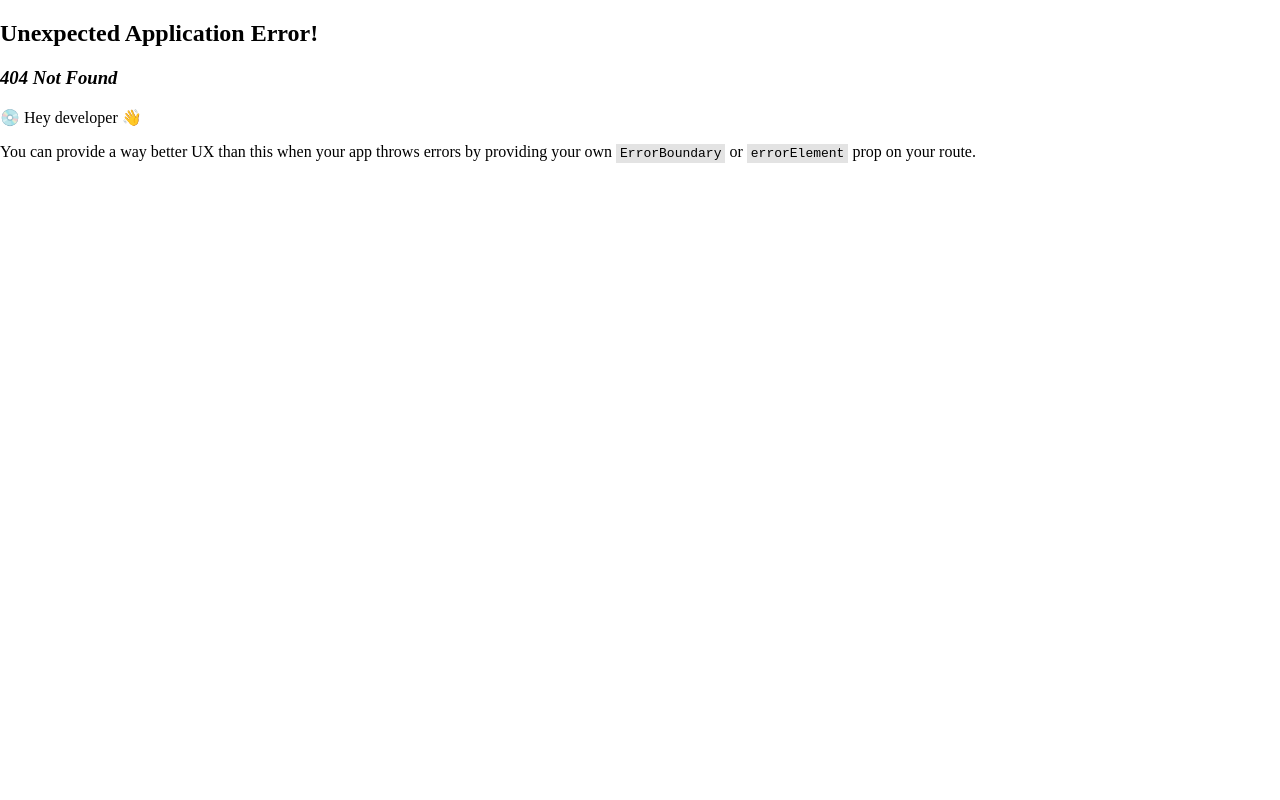
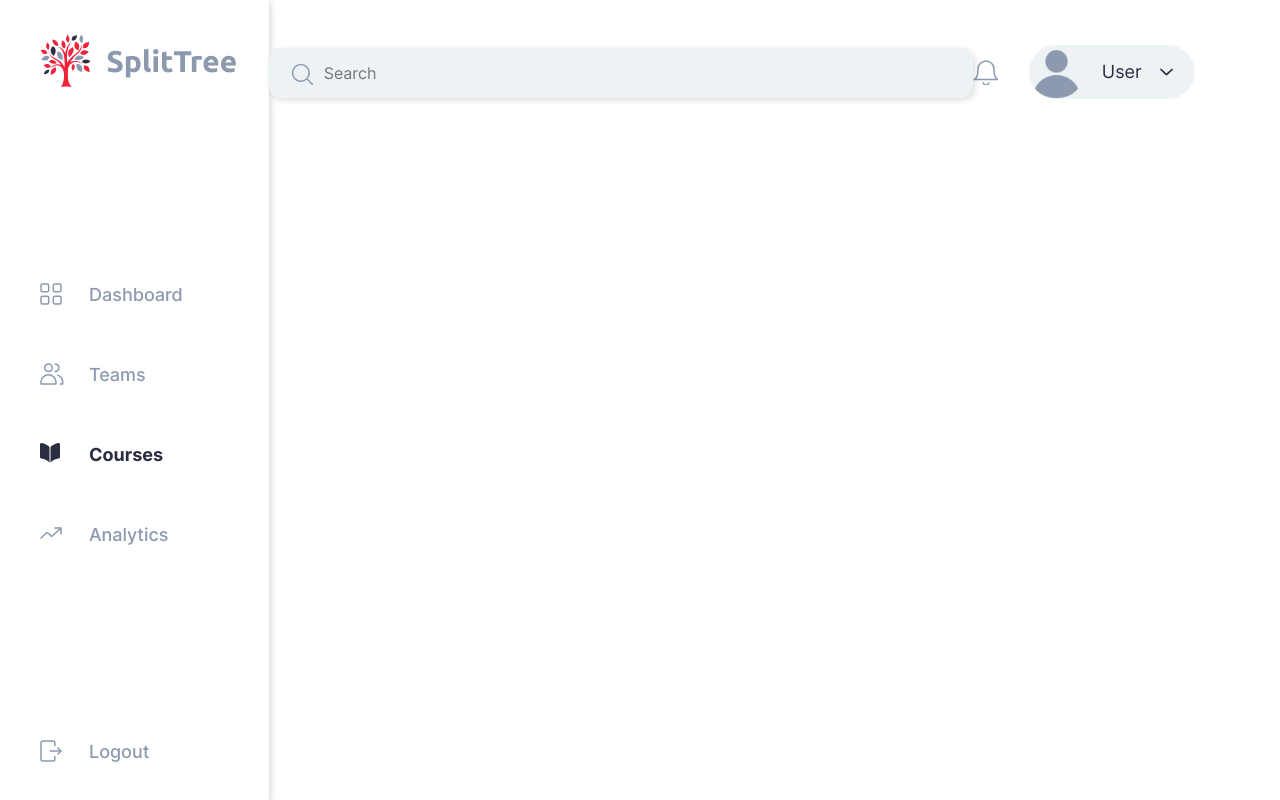
Before and after one commit to dbaric99/SplitTree, a React (Vite) app in the folder apps/client/: page /admin/courses in a window 1280 px wide. Before the commit this address had no page. Built offline with nearby package versions, Linux system fonts and the light colour scheme.

Commit message:
Added layout route

```diff
--- a/apps/client/src/components/Router.jsx
+++ b/apps/client/src/components/Router.jsx
@@ -3,23 +3,30 @@ import {
   createRoutesFromElements,
   RouterProvider,
   Route,
-} from 'react-router-dom';
-import { LoginPage } from '../pages/LoginPage';
-import { AdminDashboard } from '../pages/admin/DashboardPage';
+} from "react-router-dom";
+import { LoginPage } from "../pages/LoginPage";
+import { AdminDashboard } from "../pages/admin/DashboardPage";
+import { Error404 } from "../pages/routing";
+import { TeamsPage } from "../pages/admin/TeamsPage";
+import { CoursesPage } from "../pages/admin/CoursesPage";
+import { AdminLayout } from "./layouts";
 
 const router = createBrowserRouter(
   createRoutesFromElements(
     <>
-            <Route path='/' element={<LoginPage />}/>
-            <Route path='/admin/dashboard' element={<AdminDashboard/>}/>
+      <Route path="/" element={<LoginPage />} />
+      <Route element={<AdminLayout/>}>
+        <Route path="/admin/dashboard" element={<AdminDashboard />} />
+        <Route path="/admin/teams" element={<TeamsPage />} />
+        <Route path="/admin/courses" element={<CoursesPage />} />
+      </Route>
+      <Route path="*" element={<Error404 />} />
     </>
   )
-)
+);
 
 function Router() {
-  return (
-    <RouterProvider router={router} />
-  )
+  return <RouterProvider router={router} />;
 }
 
-export {Router};
+export { Router };
--- /dev/null
+++ b/apps/client/src/components/layouts/AdminLayout.jsx
@@ -0,0 +1,44 @@
+import { SidebarMenu } from "../common-components";
+import { Header } from "../common-components";
+import {PropTypes} from 'prop-types';
+
+function AdminLayout({children}) {
+  return (
+    <div style={{display:'flex'}}>
+      <SidebarMenu
+        actions={[
+          {
+            iconEmpty: "dashboard-empty",
+            iconFull: "dashboard-full",
+            text: "Dashboard",
+          },
+          { iconEmpty: "teams-empty", iconFull: "teams-full", text: "Teams" },
+          {
+            iconEmpty: "courses-empty",
+            iconFull: "courses-full",
+            text: "Courses",
+          },
+          {
+            iconEmpty: "analytics-empty",
+            iconFull: "analytics-full",
+            text: "Analytics",
+          },
+        ]}
+      />
+      <div>
+        <Header showSearchBar={true}/>
+        {children}
+      </div>
+    </div>
+  )
+}
+
+AdminLayout.propTypes = {
+  children: PropTypes.node,
+}
+
+AdminLayout.defaultProps = {
+  children: null,
+}
+
+export {AdminLayout}
--- /dev/null
+++ b/apps/client/src/components/layouts/index.js
@@ -0,0 +1 @@
+export * from './AdminLayout';
--- /dev/null
+++ b/apps/client/src/pages/admin/CoursesPage/CoursesPage.jsx
@@ -0,0 +1,34 @@
+import { SidebarMenu } from "../../../components/common-components";
+import { Header } from "../../../components/common-components";
+
+function CoursesPage() {
+  return (
+    <div>
+      <SidebarMenu
+        actions={[
+          {
+            iconEmpty: "dashboard-empty",
+            iconFull: "dashboard-full",
+            text: "Dashboard",
+          },
+          { iconEmpty: "teams-empty", iconFull: "teams-full", text: "Teams" },
+          {
+            iconEmpty: "courses-empty",
+            iconFull: "courses-full",
+            text: "Courses",
+          },
+          {
+            iconEmpty: "analytics-empty",
+            iconFull: "analytics-full",
+            text: "Analytics",
+          },
+        ]}
+      />
+      <div>
+        <Header showSearchBar={true}/>
+      </div>
+    </div>
+  )
+}
+
+export {CoursesPage}
--- /dev/null
+++ b/apps/client/src/pages/admin/CoursesPage/index.js
@@ -0,0 +1 @@
+export * from './CoursesPage';
--- a/apps/client/src/pages/admin/DashboardPage/AdminDashboard.jsx
+++ b/apps/client/src/pages/admin/DashboardPage/AdminDashboard.jsx
@@ -1,4 +1,8 @@
-import { SidebarMenu, Header, Title } from "../../../components/common-components";
+import {
+  SidebarMenu,
+  Header,
+  Title,
+} from "../../../components/common-components";
 import { Card } from "../../../components/common-components";
 import { useDispatch, useSelector } from "react-redux";
 import styles from "./AdminDashboard.module.css";
@@ -6,44 +10,32 @@ import { courseActions } from "../../../state/actions";
 import { CourseHolder } from ".";
 
 function AdminDashboard() {
-    const dispatch = useDispatch();
-    const user = useSelector(state => state.general.user);
-    dispatch(courseActions.getCoursesForCompany(user.data.companyId));
+  const dispatch = useDispatch();
+  const user = useSelector((state) => state.general.user);
+  dispatch(courseActions.getCoursesForCompany(user.data.companyId));
   return (
     <div className={styles.container}>
-      <SidebarMenu
-        actions={[
-          {
-            iconEmpty: "dashboard-empty",
-            iconFull: "dashboard-full",
-            text: "Dashboard",
-          },
-          { iconEmpty: "teams-empty", iconFull: "teams-full", text: "Teams" },
-          {
-            iconEmpty: "courses-empty",
-            iconFull: "courses-full",
-            text: "Courses",
-          },
-          {
-            iconEmpty: "analytics-empty",
-            iconFull: "analytics-full",
-            text: "Analytics",
-          },
-        ]}
-      />
       <div className={styles.pageWrapper}>
-        <Header showSearchBar={true}/>
         <div>
-        <Title classes={styles.dashboardTitle}>Welcome back, <span className={styles.dashboardTitleHighlight}>{user.data?.firstName || "Guest"}</span></Title>
-        <div className={styles.actionsWrapper}>
-            <Card icon="add-team" title="New Course" description="Create new course" />
+          <Title classes={styles.dashboardTitle}>
+            Welcome back,{" "}
+            <span className={styles.dashboardTitleHighlight}>
+              {user.data?.firstName || "Guest"}
+            </span>
+          </Title>
+          <div className={styles.actionsWrapper}>
+            <Card
+              icon="add-team"
+              title="New Course"
+              description="Create new course"
+            />
             <Card icon="add" title="New Team" description="Create a new team" />
+          </div>
+          <div className={styles.subtitlesBar}>
+            <Title classes={styles.subtitle}>Latest Activity</Title>
+          </div>
+          <CourseHolder classes={styles.courseWrapper} />
         </div>
-        <div className={styles.subtitlesBar}>
-            <Title classes={styles.subtitle}>Latest Activity</Title>
-        </div>
-        <CourseHolder classes={styles.courseWrapper}/>
-      </div>
       </div>
     </div>
   );
--- /dev/null
+++ b/apps/client/src/pages/admin/TeamsPage/TeamsPage.jsx
@@ -0,0 +1,35 @@
+import { SidebarMenu } from "../../../components/common-components";
+import { Header } from "../../../components/common-components";
+
+
+function TeamsPage() {
+  return (
+    <div>
+      <SidebarMenu
+        actions={[
+          {
+            iconEmpty: "dashboard-empty",
+            iconFull: "dashboard-full",
+            text: "Dashboard",
+          },
+          { iconEmpty: "teams-empty", iconFull: "teams-full", text: "Teams" },
+          {
+            iconEmpty: "courses-empty",
+            iconFull: "courses-full",
+            text: "Courses",
+          },
+          {
+            iconEmpty: "analytics-empty",
+            iconFull: "analytics-full",
+            text: "Analytics",
+          },
+        ]}
+      />
+      <div>
+        <Header showSearchBar={true}/>
+      </div>
+    </div>
+  )
+}
+
+export {TeamsPage}
--- /dev/null
+++ b/apps/client/src/pages/admin/TeamsPage/index.js
@@ -0,0 +1 @@
+export * from './TeamsPage';
--- /dev/null
+++ b/apps/client/src/pages/routing/Error404.jsx
@@ -0,0 +1,9 @@
+
+
+function Error404() {
+  return (
+    <div>Error404</div>
+  )
+}
+
+export {Error404}
--- /dev/null
+++ b/apps/client/src/pages/routing/index.js
@@ -0,0 +1 @@
+export * from './Error404';
```
Lines whose indentation alone changed are shown as unchanged.
